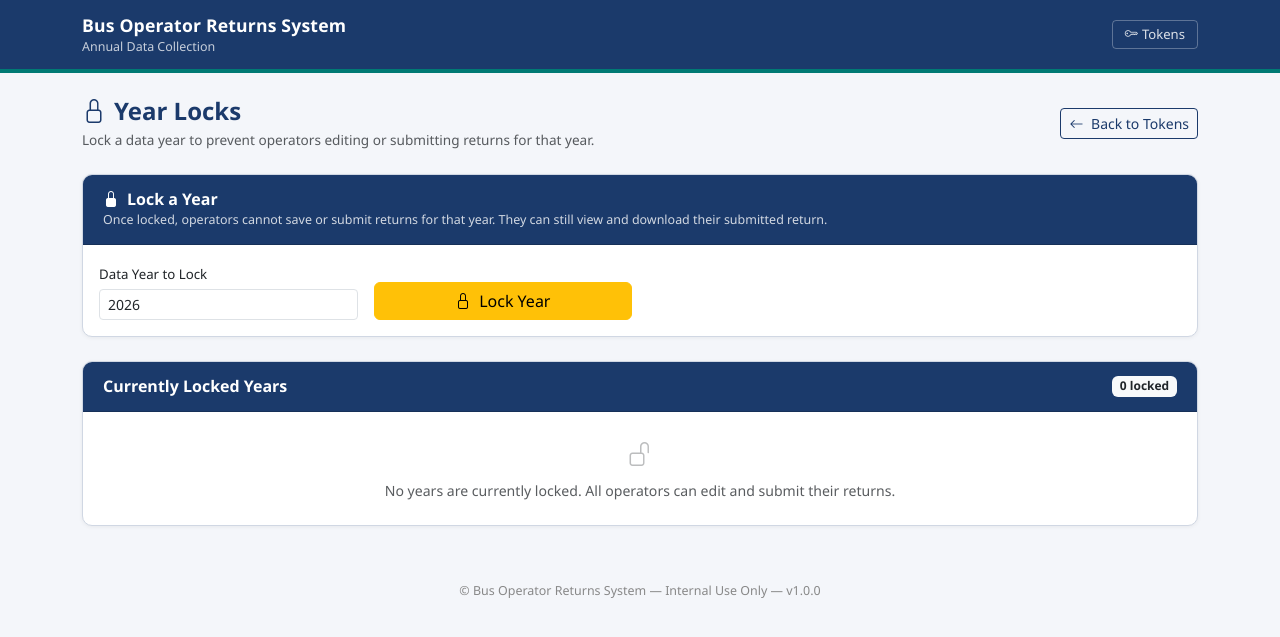
After one commit to mystic-monk/bors, a Django app: page /staff/locks/ in a window 1280 px wide. The commit adds this page. Shown: the top 637 px of the page. Run offline with Django 4.2, Linux system fonts and the light colour scheme; the visitor is signed in with stand-in values (Sample User, id 1); data that the repository does not hold is empty.

Commit message:
made the year as an inoput one

```diff
--- a/returns/urls.py
+++ b/returns/urls.py
@@ -21,4 +21,6 @@ urlpatterns = [
     path('staff/export/json/', views.export_all_json, name='export_all_json'),
     path('staff/seed-import/', views.admin_seed_import, name='admin_seed_import'),
     path('staff/seed-template/', views.download_seed_template, name='download_seed_template'),
+    path('staff/locks/', views.admin_locks, name='admin_locks'),
+    path('staff/locks/<int:year>/unlock/', views.unlock_year, name='unlock_year'),
 ]
--- a/returns/views.py
+++ b/returns/views.py
@@ -10,7 +10,8 @@ from openpyxl.styles import Font, PatternFill, Alignment
 from django.contrib.admin.views.decorators import staff_member_required
 
 from decimal import Decimal, InvalidOperation
-from .models import OperatorReturn, OperatorAccess, Declaration, VehicleRouteUsage, VehicleEmission, SeedLicence, SeedVehicle
+import datetime
+from .models import OperatorReturn, OperatorAccess, Declaration, VehicleRouteUsage, VehicleEmission, SeedLicence, SeedVehicle, YearLock
 from .forms import GeneralForm, LicenceFormSet, EmissionFormSet, AccessibilityFormSet, OperatorAccessForm, DeclarationForm
 
 STEPS = [
@@ -45,6 +46,10 @@ def _owns_return(access, pk):
     if access.operator_return_id == pk:
         return access.operator_return
     return None
+
+
+def _is_year_locked(year):
+    return YearLock.objects.filter(year=year).exists()
 
 
 # ── Auth views ────────────────────────────────────────────────────────────────
@@ -128,14 +133,53 @@ def regenerate_all_tokens(request):
     return redirect('admin_tokens')
 
 
+@staff_member_required(login_url='/admin/login/')
+def admin_locks(request):
+    if request.method == 'POST':
+        try:
+            year = int(request.POST.get('year', 0))
+            if year < 2000 or year > 2100:
+                raise ValueError
+        except (ValueError, TypeError):
+            messages.error(request, 'Please enter a valid year.')
+            return redirect('admin_locks')
+        locked_by = request.user.get_full_name() or request.user.username
+        _, created = YearLock.objects.get_or_create(year=year, defaults={'locked_by': locked_by})
+        if created:
+            messages.success(request, f'{year} submissions locked. Operators can no longer edit or submit returns for that year.')
+        else:
+            messages.info(request, f'{year} is already locked.')
+        return redirect('admin_locks')
+
+    locks = YearLock.objects.order_by('-year')
+    current_year = datetime.date.today().year
+    return render(request, 'returns/admin_locks.html', {
+        'locks': locks,
+        'current_year': current_year,
+    })
+
+
+@staff_member_required(login_url='/admin/login/')
+def unlock_year(request, year):
+    if request.method != 'POST':
+        return redirect('admin_locks')
+    deleted, _ = YearLock.objects.filter(year=year).delete()
+    if deleted:
+        messages.success(request, f'{year} submissions unlocked. Operators can edit and submit returns for that year again.')
+    return redirect('admin_locks')
+
+
 # ── Operator views ─────────────────────────────────────────────────────────────
 
 @require_operator_access
 def index(request):
     access = request.operator_access
+    op_return = access.operator_return
+    is_locked = _is_year_locked(op_return.data_year) if op_return else False
     return render(request, 'returns/index.html', {
-        'operator_return': access.operator_return,
+        'operator_return': op_return,
         'access': access,
+        'is_locked': is_locked,
     })
 
 
@@ -156,6 +200,10 @@ def step_general(request, pk=None):
     if request.method == 'POST':
         form = GeneralForm(request.POST, instance=instance)
         if form.is_valid():
+            year = form.cleaned_data.get('data_year')
+            if _is_year_locked(year):
+                messages.error(request, f'Submissions for {year} are locked by NTA staff and cannot be modified.')
+                return redirect('index')
             obj = form.save()
             if not access.operator_return:
                 access.operator_return = obj
@@ -169,11 +217,13 @@ def step_general(request, pk=None):
             initial['data_year'] = 2025
         form = GeneralForm(instance=instance, initial=initial)
 
+    is_locked = _is_year_locked(instance.data_year) if instance else False
     return render(request, 'returns/step_general.html', {
         'form': form,
         'steps': STEPS,
         'current_step': 1,
         'pk': instance.pk if instance else None,
+        'is_locked': is_locked,
     })
 
 
@@ -203,6 +253,9 @@ def step_licence(request, pk):
                 )
 
     if request.method == 'POST':
+        if _is_year_locked(obj.data_year):
+            messages.error(request, f'Submissions for {obj.data_year} are locked by NTA staff and cannot be modified.')
+            return redirect('index')
         formset = LicenceFormSet(request.POST, instance=obj)
         if formset.is_valid():
             formset.save()
@@ -217,6 +270,7 @@ def step_licence(request, pk):
         'steps': STEPS,
         'current_step': 2,
         'pk': pk,
+        'is_locked': _is_year_locked(obj.data_year),
     })
 
 
@@ -250,6 +304,9 @@ def step_emissions(request, pk):
                 )
 
     if request.method == 'POST':
+        if _is_year_locked(obj.data_year):
+            messages.error(request, f'Submissions for {obj.data_year} are locked by NTA staff and cannot be modified.')
+            return redirect('index')
         formset = EmissionFormSet(request.POST, instance=obj)
         if formset.is_valid():
             formset.save()
@@ -290,6 +347,7 @@ def step_emissions(request, pk):
         'steps': STEPS,
         'current_step': 3,
         'pk': pk,
+        'is_locked': _is_year_locked(obj.data_year),
     })
 
 
@@ -308,6 +366,9 @@ def step_accessibility(request, pk):
             obj.accessibility.create(res_id=em.res_id, vehicle_reg=em.vehicle_reg)
 
     if request.method == 'POST':
+        if _is_year_locked(obj.data_year):
+            messages.error(request, f'Submissions for {obj.data_year} are locked by NTA staff and cannot be modified.')
+            return redirect('index')
         formset = AccessibilityFormSet(request.POST, instance=obj)
         if formset.is_valid():
             formset.save()
@@ -330,6 +391,7 @@ def step_accessibility(request, pk):
         'steps': STEPS,
         'current_step': 4,
         'pk': pk,
+        'is_locked': _is_year_locked(obj.data_year),
     })
 
 
@@ -343,6 +405,9 @@ def step_declaration(request, pk):
     instance = getattr(obj, 'declaration', None)
 
     if request.method == 'POST':
+        if _is_year_locked(obj.data_year):
+            messages.error(request, f'Submissions for {obj.data_year} are locked by NTA staff and cannot be modified.')
+            return redirect('index')
         form = DeclarationForm(request.POST, instance=instance)
         if form.is_valid():
             decl = form.save(commit=False)
@@ -365,6 +430,7 @@ def step_declaration(request, pk):
         'steps': STEPS,
         'current_step': 5,
         'pk': pk,
+        'is_locked': _is_year_locked(obj.data_year),
     })
 
 
@@ -732,6 +798,14 @@ def export_all_json(request):
 def admin_seed_import(request):
     result = None
     if request.method == 'POST' and request.FILES.get('seed_file'):
+        try:
+            data_year = int(request.POST.get('data_year', 0))
+            if data_year < 2000 or data_year > 2100:
+                raise ValueError
+        except (ValueError, TypeError):
+            messages.error(request, 'Please enter a valid year (e.g. 2025).')
+            return redirect('admin_seed_import')
+
         f = request.FILES['seed_file']
         try:
             wb = openpyxl.load_workbook(f, data_only=True)
@@ -772,7 +846,7 @@ def admin_seed_import(request):
                 try:
                     access = OperatorAccess.objects.get(operator_name__iexact=op_name)
                     _, created = SeedLicence.objects.get_or_create(
-                        operator_access=access, route_no=route_no
+                        operator_access=access, year=data_year, route_no=route_no
                     )
                     stats['licences_added' if created else 'licences_skipped'] += 1
                 except OperatorAccess.DoesNotExist:
@@ -800,7 +874,7 @@ def admin_seed_import(request):
                     except (ValueError, TypeError):
                         seats_int = None
                     _, created = SeedVehicle.objects.update_or_create(
-                        operator_access=access, vehicle_reg=vehicle_reg,
+                        operator_access=access, year=data_year, vehicle_reg=vehicle_reg,
                         defaults={'res_id': res_id, 'make': make, 'model_version': model_ver,
                                   'transmission': trans, 'engine_type': engine,
                                   'seats_on_record': seats_int},
@@ -815,13 +889,23 @@ def admin_seed_import(request):
         else:
             messages.warning(request, f'{len(stats["errors"])} operator(s) not matched — see details below.')
 
+    from django.db.models import Prefetch
+    current_year = datetime.date.today().year
+    try:
+        view_year = int(request.GET.get('view_year', current_year))
+    except (ValueError, TypeError):
+        view_year = current_year
+
     accesses = OperatorAccess.objects.prefetch_related(
-        'seed_licences', 'seed_vehicles'
+        Prefetch('seed_licences', queryset=SeedLicence.objects.filter(year=view_year)),
+        Prefetch('seed_vehicles', queryset=SeedVehicle.objects.filter(year=view_year)),
     ).order_by('operator_name')
 
     return render(request, 'returns/admin_seed_import.html', {
         'accesses': accesses,
         'result': result,
+        'current_year': current_year,
+        'view_year': view_year,
     })
 
 
--- /dev/null
+++ b/templates/returns/admin_locks.html
@@ -0,0 +1,95 @@
+{% extends "base.html" %}
+{% block title %}BORS — Year Locks{% endblock %}
+
+{% block content %}
+
+<div class="d-flex justify-content-between align-items-center mb-4">
+  <div>
+    <h1 class="h4 mb-1" style="color:var(--app-navy); font-weight:700;">
+      <i class="bi bi-lock me-2"></i>Year Locks
+    </h1>
+    <p class="text-muted mb-0" style="font-size:0.85rem;">
+      Lock a data year to prevent operators editing or submitting returns for that year.
+    </p>
+  </div>
+  <a href="{% url 'admin_tokens' %}" class="btn btn-sm btn-app-secondary">
+    <i class="bi bi-arrow-left me-1"></i> Back to Tokens
+  </a>
+</div>
+
+{# ── Lock a year ── #}
+<div class="card mb-4">
+  <div class="card-header">
+    <h5><i class="bi bi-lock-fill me-2"></i>Lock a Year</h5>
+    <div class="sub">
+      Once locked, operators cannot save or submit returns for that year. They can still view and download their submitted return.
+    </div>
+  </div>
+  <div class="card-body">
+    <form method="post" class="row g-3 align-items-end">
+      {% csrf_token %}
+      <div class="col-md-3">
+        <label class="form-label">Data Year to Lock</label>
+        <input type="number" name="year" value="{{ current_year }}"
+               min="2000" max="2100" class="form-control form-control-sm" required>
+      </div>
+      <div class="col-md-3">
+        <button type="submit" class="btn btn-warning w-100">
+          <i class="bi bi-lock me-1"></i> Lock Year
+        </button>
+      </div>
+    </form>
+  </div>
+</div>
+
+{# ── Currently locked years ── #}
+<div class="card">
+  <div class="card-header d-flex justify-content-between align-items-center">
+    <h5>Currently Locked Years</h5>
+    <span class="badge bg-light text-dark">{{ locks.count }} locked</span>
+  </div>
+
+  {% if locks %}
+  <div class="table-responsive">
+    <table class="table table-hover mb-0 align-middle" style="font-size:0.88rem;">
+      <thead class="table-light">
+        <tr>
+          <th style="width:15%;">Year</th>
+          <th style="width:25%;">Locked By</th>
+          <th style="width:25%;">Locked At</th>
+          <th style="text-align:right;">Action</th>
+        </tr>
+      </thead>
+      <tbody>
+        {% for lock in locks %}
+        <tr>
+          <td>
+            <span class="badge px-3 py-2" style="background:#fff3cd; color:#856404; border:1px solid #ffc107; font-size:0.88rem;">
+              <i class="bi bi-lock-fill me-1"></i>{{ lock.year }}
+            </span>
+          </td>
+          <td style="color:#555;">{{ lock.locked_by|default:"—" }}</td>
+          <td style="color:#888; font-size:0.82rem;">{{ lock.locked_at|date:"d M Y, H:i" }}</td>
+          <td class="text-end">
+            <form method="post" action="{% url 'unlock_year' year=lock.year %}" style="display:inline;">
+              {% csrf_token %}
+              <button type="submit" class="btn btn-sm btn-outline-success"
+                onclick="return confirm('Unlock {{ lock.year }}? Operators will be able to edit and submit returns again.')">
+                <i class="bi bi-unlock me-1"></i> Unlock
+              </button>
+            </form>
+          </td>
+        </tr>
+        {% endfor %}
+      </tbody>
+    </table>
+  </div>
+  {% else %}
+  <div class="card-body text-center py-4 text-muted" style="font-size:0.88rem;">
+    <i class="bi bi-unlock" style="font-size:1.5rem; opacity:0.4;"></i>
+    <p class="mt-2 mb-0">No years are currently locked. All operators can edit and submit their returns.</p>
+  </div>
+  {% endif %}
+</div>
+
+{% endblock %}
--- a/templates/returns/admin_tokens.html
+++ b/templates/returns/admin_tokens.html
@@ -15,6 +15,9 @@
   <div class="d-flex gap-2 align-items-center flex-wrap">
     <a href="{% url 'admin_seed_import' %}" class="btn btn-sm btn-outline-primary">
       <i class="bi bi-cloud-upload me-1"></i> Seed Data
+    </a>
+    <a href="{% url 'admin_locks' %}" class="btn btn-sm btn-outline-warning">
+      <i class="bi bi-lock me-1"></i> Year Locks
     </a>
     <a href="{% url 'export_all_excel' %}" class="btn btn-sm" style="background:#1a7a4a; color:#fff; border:none;">
       <i class="bi bi-file-earmark-spreadsheet me-1"></i> Download All (Excel)
```
Also changed, not shown: returns/admin.py (+23 -1 lines), returns/management/commands/ingest_seed.py (+12 -9 lines), returns/models.py (+23 -6 lines), templates/returns/_stepper.html (+10 -0 lines), templates/returns/admin_seed_import.html (+18 -5 lines), templates/returns/index.html (+18 -1 lines), returns/migrations/0007_seed_year.py (added), returns/migrations/0008_yearlock.py (added).
